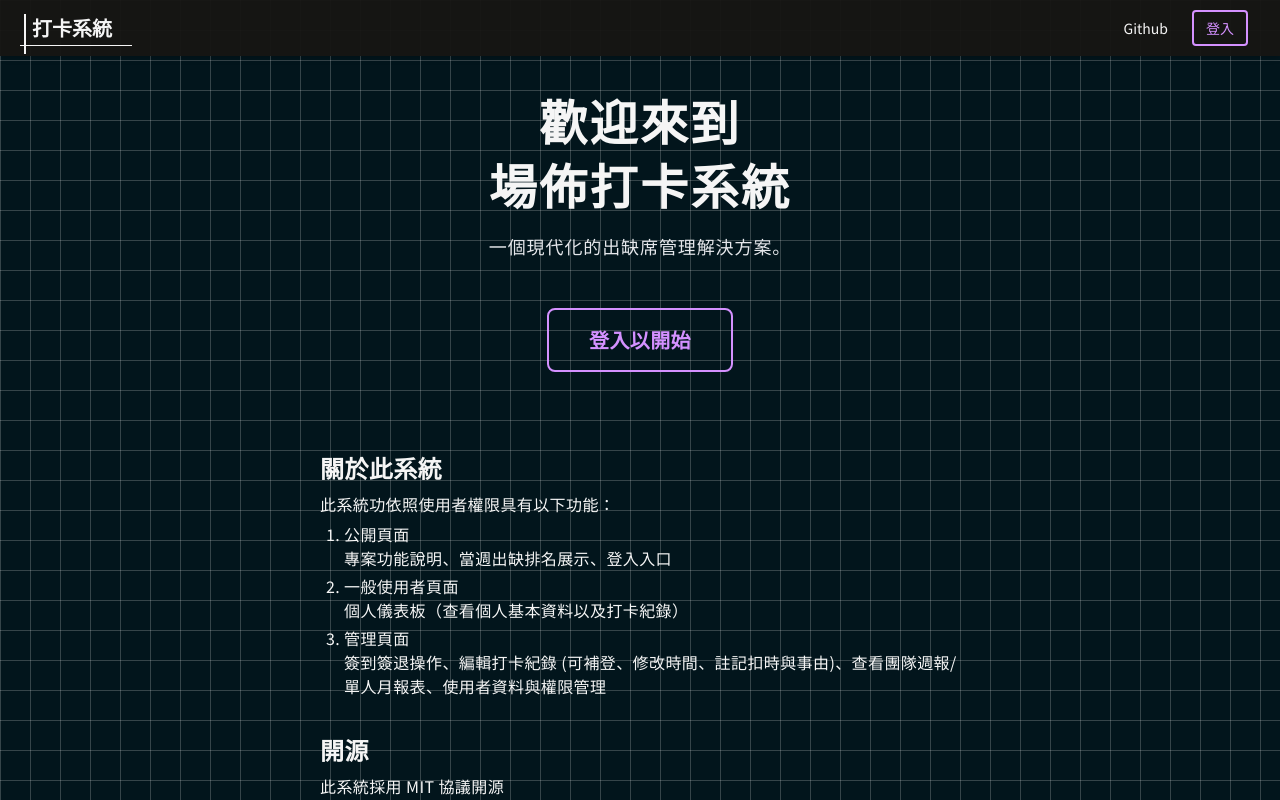
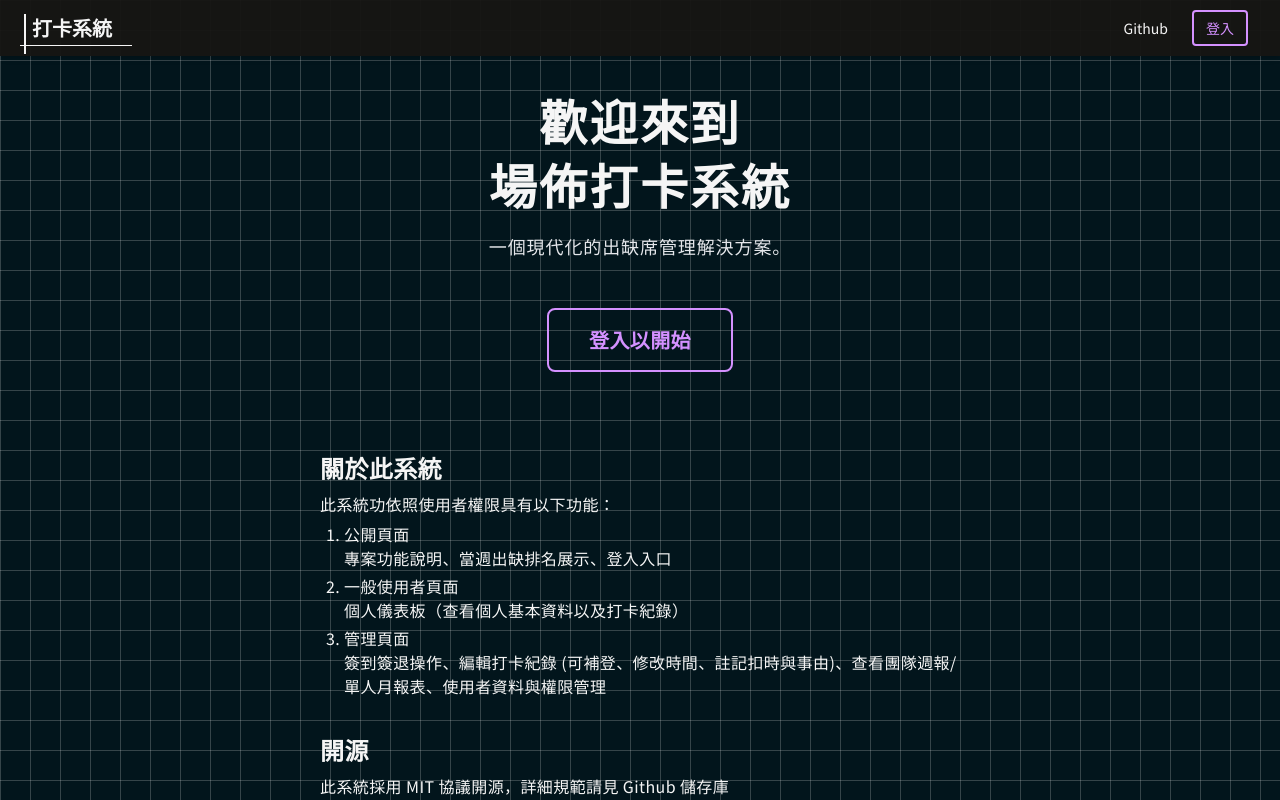
Before and after one commit to jx06T/time-and-attendance-system, a React (Vite) app: page / in a window 1280 px wide. Shown: the top 800 px of the page. Built offline with nearby package versions, Linux system fonts and the light colour scheme; no server answers; the database is empty; what html5-qrcode would draw is missing.

Commit message:
不重要

```diff
--- a/src/components/Header.tsx
+++ b/src/components/Header.tsx
@@ -8,6 +8,8 @@ import { useEffect, useRef, useState } from 'react';
 import { useToast } from '../hooks/useToast';
 
 import { Menu } from '../assets/Icons'
+import {  CiLoading } from '../assets/Icons';
+
 
 function Header() {
     const { user, role, loading } =  useAuth();
@@ -34,7 +36,7 @@ function Header() {
             localStorage.removeItem('usersLastUpdated');
             navigate('/');
         } catch (error) {
-            addToast(`登入失敗：${error.message}`)
+            addToast(`登入失敗：${error}`)
             console.error("Logout failed", error);
         }
     };
@@ -79,7 +81,9 @@ function Header() {
                 <nav className=" hidden md:flex items-center gap-4 text-sm *:hover:text-accent-li">
                     {renderNavLinks()}
                 </nav>
-                {user ? (
+                {loading?
+                <div className="bg-gray-700 rounded-md animate-pulse h-8 w-20 text-center"><CiLoading className=' inline-block text-2xl'/></div>:
+                user ? (
                     <>
                         <div className=' hidden md:block bg-neutral w-[1px] -mx-3 h-6' >
                         </div>
--- a/src/pages/Landing.tsx
+++ b/src/pages/Landing.tsx
@@ -85,7 +85,7 @@ const LandingPage = () => {
                     <h1 className=' text-2xl font-bold mb-2'>
                         開源
                     </h1>
-                    <p>此系統採用 MIT 協議開源</p>
+                    <p>此系統採用 MIT 協議開源，詳細規範請見 Github 儲存庫</p>
                     <a className=' decoration-accent-li underline underline-offset-2' href="https://github.com/jx06T/time-and-attendance-system">儲存庫連結</a>
                 </div>
                 <div>
```
